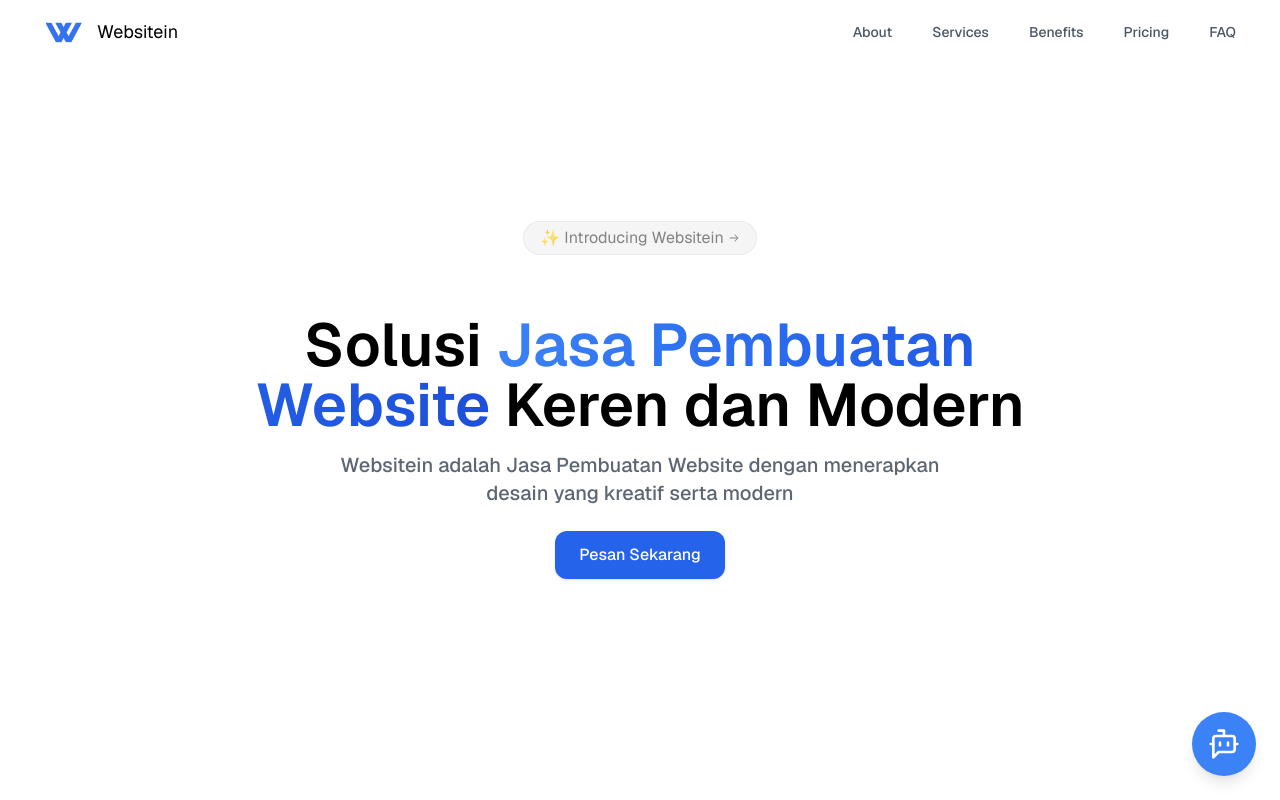
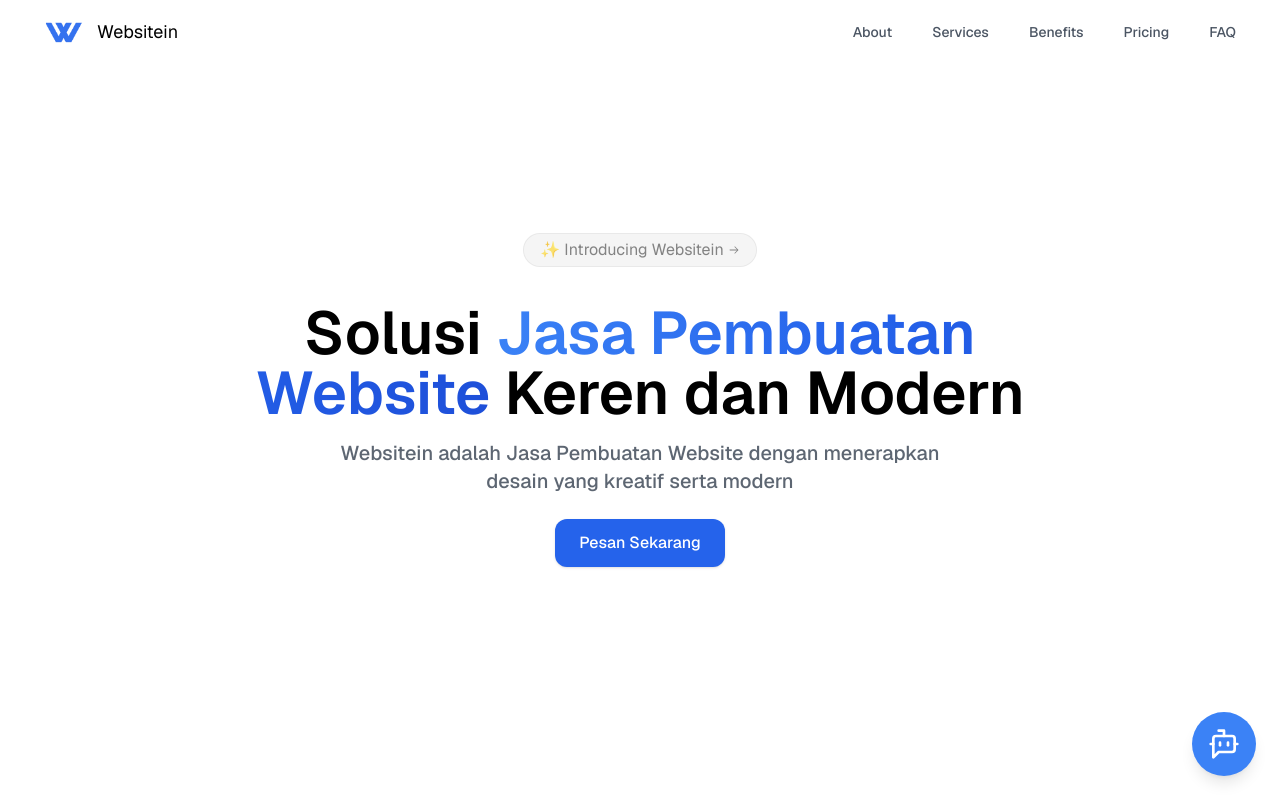
Before and after one commit to arkhanardana/websitein, a Next.js app: page / in a window 1280 px wide. Shown: the top 800 px of the page. Built offline with nearby package versions, Linux system fonts and the light colour scheme.

Commit message:
update hero section

```diff
--- a/src/components/HeroSection.tsx
+++ b/src/components/HeroSection.tsx
@@ -7,7 +7,7 @@
 export function HeroSection() {
 	return (
 		<section className="bg-white text-center flex flex-col items-center justify-center min-h-screen">
-			<div className="flex items-center justify-center mb-8">
+			<div className="flex items-center justify-center mb-2">
 				<div
 					className={cn(
 						"group rounded-full border border-black/5 bg-neutral-100 text-base text-white transition-all ease-in hover:cursor-pointer hover:bg-neutral-200 dark:border-white/5 dark:bg-neutral-900 dark:hover:bg-neutral-800"
```
